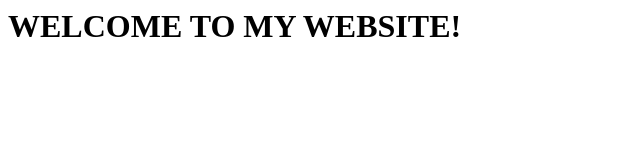
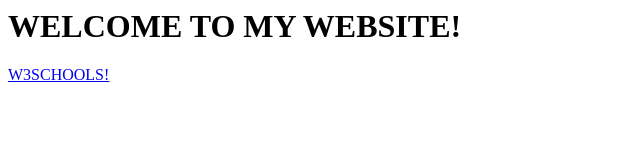
Before and after one commit to HanSoloDies/HM-Webproject, a plain HTML site: page Index.html in a window 1280 px wide. Shown: the whole page, without its empty margins (0-640 px from the left). Drawn offline with Linux system fonts and the light colour scheme.

Commit message:
Update 2

```diff
--- a/Index.html
+++ b/Index.html
@@ -4,6 +4,8 @@
     </head>
     <body>
       <h1> WELCOME TO MY WEBSITE! </h1>
+        <a href="www.w3schools.com/">
+           <p> W3SCHOOLS! </p> </a>
     </body>
 
 </DOCTYPE>
```
